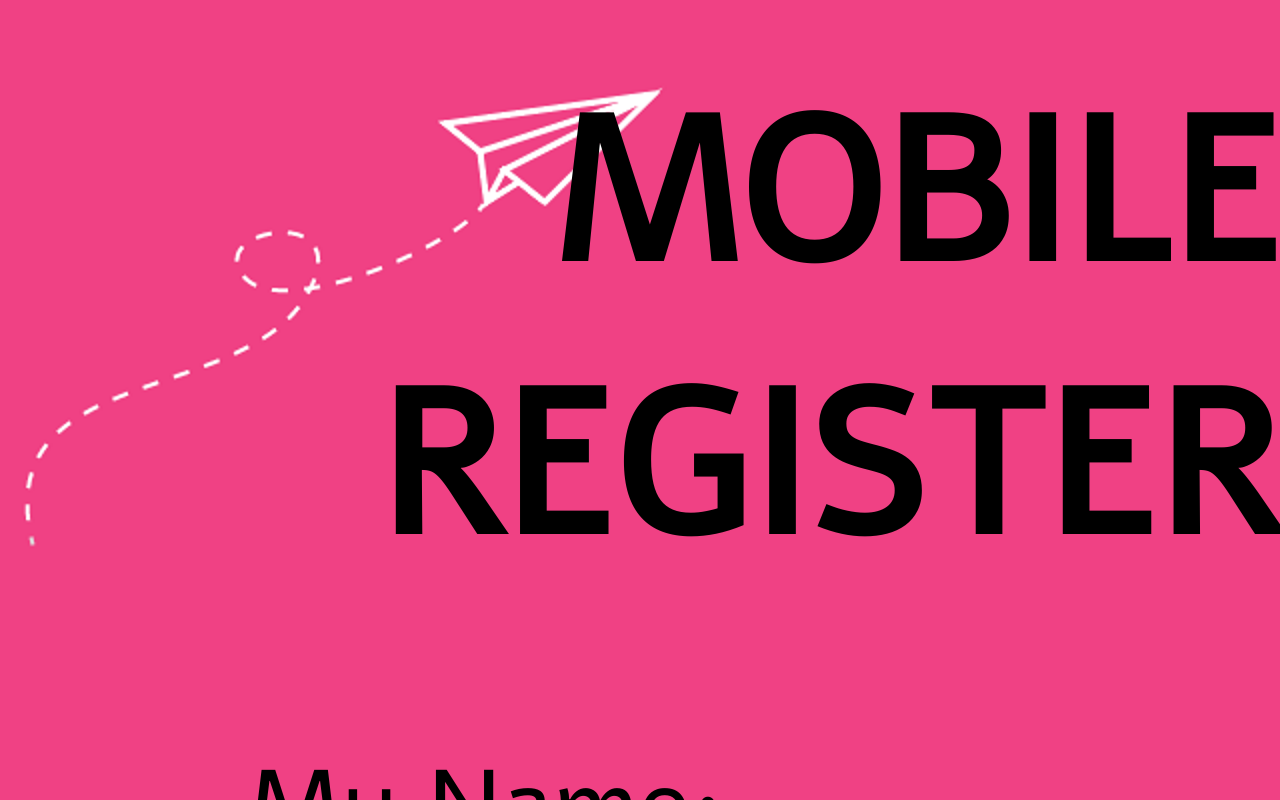
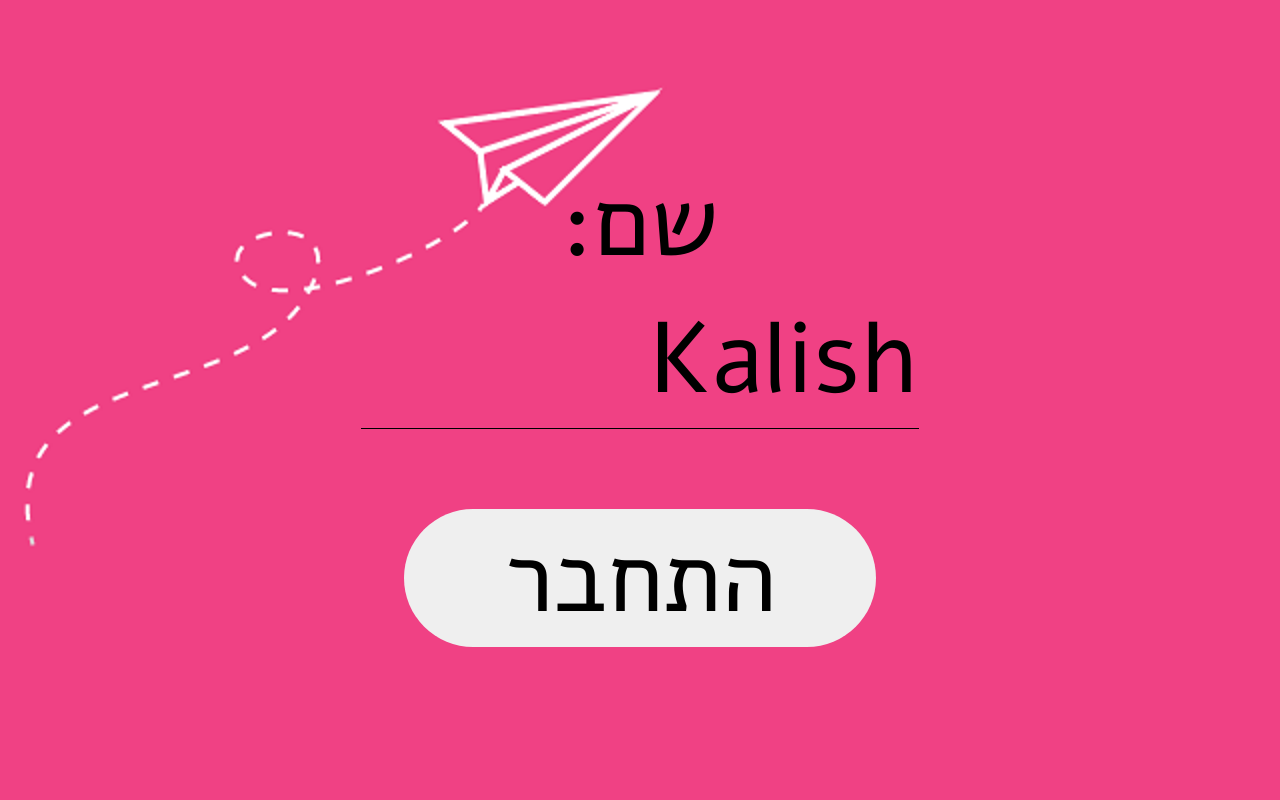
Before and after one commit to micro-focus-hack-tlv/micro-focus-hack-tlv, a website: page client/mobile.html in a window 1280 px wide. Drawn offline with Linux system fonts and the light colour scheme.

Commit message:
css login

```diff
--- a/client/mobile.html
+++ b/client/mobile.html
@@ -18,12 +18,13 @@
     <body class="mobile">
         <div id="mobile-register-container" class="mobile-register-container">
             <div>
-                <h1>MOBILE REGISTER</h1>
+               :שם
+            </div>
+            <div style="text-align: center">
+                <input id="nameInput" type="text" value="Kalish" class="name-input"/>
             </div>
             <div>
-                <span>My Name: </span>
-                <input id="nameInput" type="text" value="Kalish"/>
-                <button onclick="goRegister()">Register</button>
+                <button onclick="goRegister()" class="register-button">התחבר</button>
             </div>
         </div>
         <div id="mobile-wait-container" class="mobile-wait-container hide">
```
